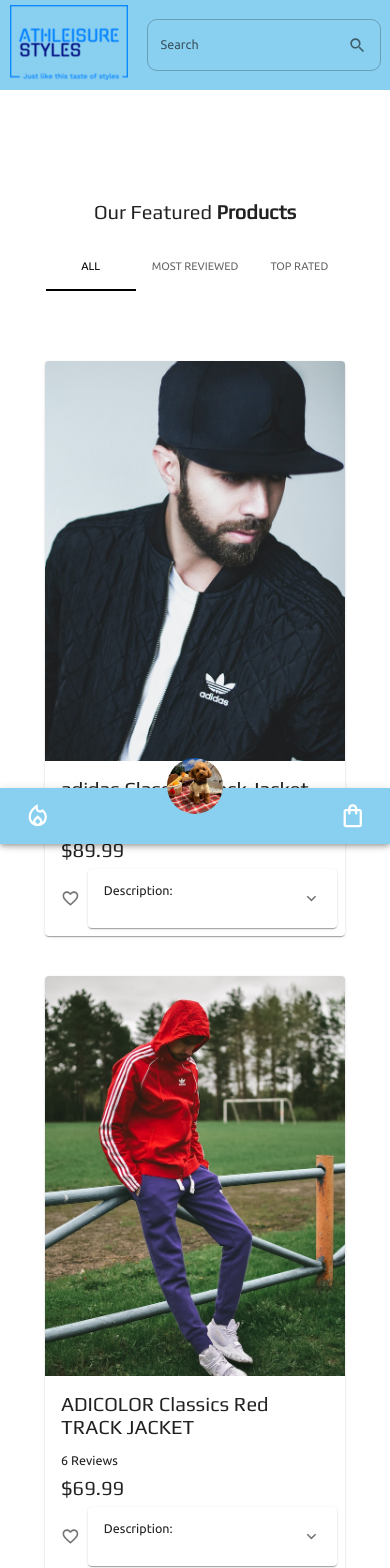
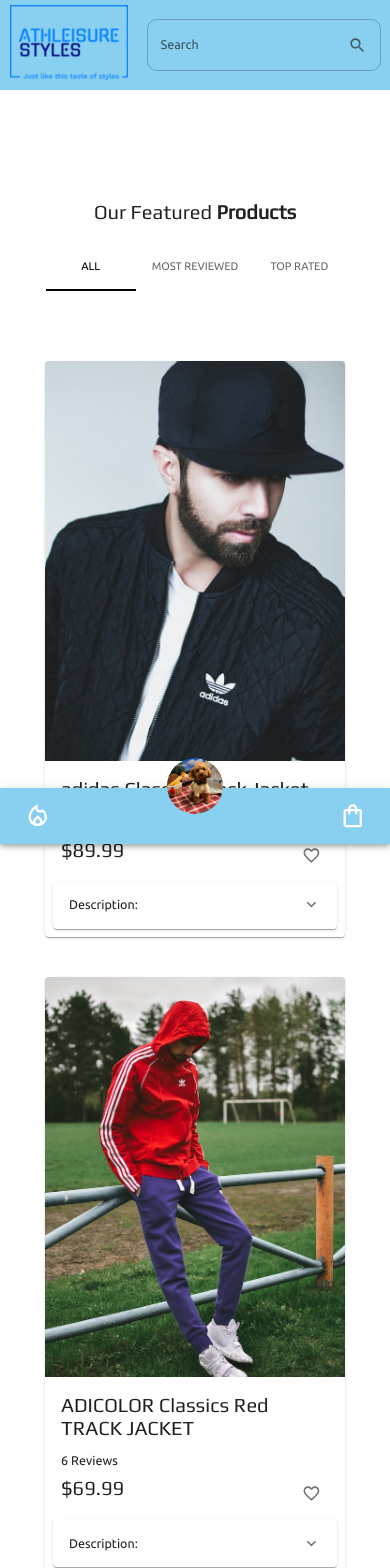
Before and after one commit to sahoooii/MERN_AthleisureStyles, a React (Create React App) app in the folder frontend/: page / in a window 390 px wide. Shown: the top 1568 px of the page. Built offline with nearby package versions, Linux system fonts and the light colour scheme.

Commit message:
Add description with accordion menu only mobile screen

```diff
--- a/frontend/src/components/HomeItems.jsx
+++ b/frontend/src/components/HomeItems.jsx
@@ -14,6 +14,8 @@ import {
 	Accordion,
 	AccordionSummary,
 	AccordionDetails,
+	ListItem,
+	useMediaQuery,
 } from '@mui/material';
 import { Link } from 'react-router-dom';
 import { FavoriteBorderOutlined } from '@mui/icons-material';
@@ -24,25 +26,9 @@ import RemoveIcon from '@mui/icons-material/Remove';
 import { shades } from '../theme';
 import products from '../product';
 
-// Open description effect
-const ExpandMore = styled((props) => {
-	const { expand, ...other } = props;
-	return <IconButton {...other} />;
-})(({ theme, expand }) => ({
-	transform: !expand ? 'rotate(0deg)' : 'rotate(180deg)',
-	marginLeft: 'auto',
-	transition: theme.transitions.create('transform', {
-		duration: theme.transitions.duration.shortest,
-	}),
-}));
-
 const HomeItems = () => {
 	const navigate = useNavigate();
-	const [expanded, setExpanded] = useState(false);
-
-	const handleExpandClick = () => {
-		setExpanded(!expanded);
-	};
+	const isNonMobile = useMediaQuery('(min-width:600px)');
 
 	return (
 		<Box
@@ -60,7 +46,7 @@ const HomeItems = () => {
 						width: 300,
 						maxWidth: '100%',
 						boxShadow: 'md',
-						position: 'relative',
+						// position: 'relative',
 					}}
 				>
 					<CardMedia
@@ -84,43 +70,33 @@ const HomeItems = () => {
 						<Typography variant='subtitle1' marginBottom='5px'>
 							{product.numReviews} Reviews
 						</Typography>
+						<Box display='flex' justifyContent='space-between'>
 							<Typography variant='h3'>${product.price}</Typography>
-					</CardContent>
-					<CardActions disableSpacing sx={{ paddingTop: '0' }}>
 							<IconButton aria-label='add to favorites'>
 								<FavoriteBorderOutlined />
 							</IconButton>
+						</Box>
+					</CardContent>
 
-						{/* <ExpandMore
-							expand={expanded}
-							onClick={handleExpandClick}
-							aria-expanded={expanded}
-							aria-label='show more'
-						>
-							<ExpandMoreIcon />
-						</ExpandMore> */}
+					{/* Only Mobile Description show up */}
+					{!isNonMobile && (
+						<CardActions disableSpacing sx={{ paddingTop: '0' }}>
 							<Accordion>
 								<AccordionSummary
-								// sx={{ display: 'flex', justifyContent: 'flex-end' }}
 									expandIcon={<ExpandMoreIcon />}
 									aria-controls='panel1a-content'
 									id={product._id}
 								>
-								<Typography paragraph>Description: </Typography>
+									<Typography paragraph sx={{ marginBottom: '0' }}>
+										Description:{' '}
+									</Typography>
 								</AccordionSummary>
-							<AccordionDetails>
+								<AccordionDetails sx={{ paddingTop: '0' }}>
 									<Typography>{product.description}</Typography>
 								</AccordionDetails>
 							</Accordion>
 						</CardActions>
-
-					{/* Description */}
-					{/* <Collapse in={expanded} timeout='auto' unmountOnExit>
-						<CardContent>
-							<Typography paragraph>Description: </Typography>
-							<Typography>{product.description}</Typography>
-						</CardContent>
-					</Collapse> */}
+					)}
 				</Card>
 			))}
 		</Box>
--- a/frontend/src/product.js
+++ b/frontend/src/product.js
@@ -4,7 +4,7 @@ const products = [
 		name: 'adidas Classics Black Jacket',
 		image: '/images/adidas/jacket/adidas-blk-jkt.jpg',
 		description:
-			' Classic adidas energy abounds through considered details including 3-Stripes down the sleeves and an embroidered Trefoil logo on the chest. Made from a comfortable cotton-polyester blend, this fresh take on a well-loved design is the perfect addition to any wardrobe.',
+			'The classic Adidas TREFOIL jacket. You can wear it anywhere you want. Just fit and unisex style',
 		brand: 'adidas',
 		category: 'Jacket',
 		price: 89.99,
@@ -17,7 +17,7 @@ const products = [
 		name: 'ADICOLOR Classics Red TRACK JACKET',
 		image: '/images/adidas/jacket/adidas-red-jkt.jpg',
 		description:
-			'This signature track jacket nails a timeless look. An embroidered Trefoil logo adds a touch of pizzazz, and the supremely soft cotton blend makes it perfect for everyday wear. With a slim fit and full zip, it gives any outfit a dash of attitude',
+			'This signature track jacket and look at the this ADICOLOR! Supremely soft cotton blend makes it perfect for everyday wear. With a slim fit and full zip, it gives any outfit a dash of attitude',
 		brand: 'adidas',
 		category: 'Jacket',
 		price: 69.99,
@@ -30,7 +30,7 @@ const products = [
 		name: 'adidas TREFOIL Gray Sweat Pants',
 		image: '/images/adidas/bottom/adidas-pants.jpg',
 		description:
-			'Reimagine comfort and step up your loungewear game with the adidas Essentials+ Reverse Material sweat pants. Crafted from a soft fleece, these pants fit close to the body but still give you enough room to move freely.',
+			'Comfort and step up your loungewear. Crafted from a soft fleece, these pants fit close to the body but still give you enough room to move freely',
 		brand: 'adidas',
 		category: 'Pants',
 		price: 59.99,
@@ -56,7 +56,7 @@ const products = [
 		name: 'ADICOLOR CREW RED Sweatshirt',
 		image: '/images/adidas/sweatshirt/adidas-res-swt.jpg',
 		description:
-			'A MINIMALIST PULLOVER WITH CLEAN, STRAIGHTFORWARD ADIDAS DNA.',
+			'A classic pullover sweatshirt. It gives you a street look. You can wear oversized or slim-fit styles',
 		brand: 'adidas',
 		category: 'Sweat Shirt',
 		price: 69.99,
@@ -69,7 +69,7 @@ const products = [
 		name: 'Adidas CLASSICS White TREFOIL TEE',
 		image: '/images/adidas/tee/adidas-wht-tee.jpg',
 		description:
-			"Refresh your casual look with a modern classic in comfortable single jersey fabric. Not too loose or too tight, it's perfect for day-to-day wear.",
+			"Refresh your casual look with a modern classic in comfortable single jersey fabric. Not too loose or too tight, it's perfect for day-to-day wear",
 		brand: 'adidas',
 		category: 'Tee',
 		price: 49.99,
@@ -82,7 +82,7 @@ const products = [
 		name: 'Adidas CLASSICS Red TREFOIL TEE',
 		image: '/images/adidas/tee/adidas-red-tee.jpg',
 		description:
-			'Refresh your casual look with a modern classic in comfortable this Tee.You can stand out with this red Tee.',
+			'Refresh your casual look with a modern classic in comfortable this Tee.You can stand out with this red Tee',
 		brand: 'adidas',
 		category: 'Tee',
 		price: 49.99,
@@ -95,7 +95,7 @@ const products = [
 		name: 'Nike Oversized White Jacket',
 		image: '/images/nike/jacket/nike-wht-jkt.jpg',
 		description:
-			'Keep cozy in this oversized faux-fur puffer. Synthetic down helps keep you warm and cozy on cold days.',
+			'Keep cozy in this oversized faux-fur puffer. Synthetic down helps keep you warm and cozy on cold days',
 		brand: 'Nike',
 		category: 'Jacket',
 		price: 109.99,
@@ -108,7 +108,7 @@ const products = [
 		name: 'Nike Sportswear Windrunner',
 		image: '/images/nike/jacket/nike-red-jkt.jpg',
 		description:
-			'The Nike Sportswear Windrunner Jacket updates our first running windbreaker with lightweight fabric made from recycled materials.',
+			'The Nike Sportswear Windrunner Jacket updates our first running windbreaker with lightweight fabric made from recycled materials',
 		brand: 'Nike',
 		category: 'Jacket',
 		price: 59.99,
@@ -121,7 +121,7 @@ const products = [
 		name: 'Nike CLASSICS Black Sweat Pants',
 		image: '/images/nike/bottom/nike-blk-pants.jpg',
 		description:
-			"Your workouts don't stop when the cool weather begins. And Designed to keep you feeling warm and comfortable.",
+			"Your workouts don't stop when the cool weather begins. And Designed to keep you feeling warm and comfortable",
 		brand: 'Nike',
 		category: 'Pants',
 		price: 79.99,
@@ -147,7 +147,7 @@ const products = [
 		name: 'Nike CLASSICS MOS Sweatshirt',
 		image: '/images/nike/sweatshirt/nike-mos-sweat.jpg',
 		description:
-			'This Sweatshirt is a perfect match with any item.Pick your go-to color combo and pair it up with your favorite sneakers.',
+			'This Sweatshirt is a perfect match with any item.Pick your go-to color combo and pair it up with your favorite sneakers',
 		brand: 'Nike',
 		category: 'Sweat Shirt',
 		price: 79.99,
@@ -160,7 +160,7 @@ const products = [
 		name: 'adidas CLASSICS Black Knit Cap',
 		image: '/images/cap/adidas-blk-knit.jpg',
 		description:
-			"Whatever the reason is cold, style, questionable hair day, there's no wrong one with this adidas beanie.",
+			"Whatever the reason is cold, style, questionable hair day, there's no wrong one with this adidas beanie",
 		brand: 'adidas',
 		category: 'Cap',
 		price: 19.99,
@@ -170,10 +170,36 @@ const products = [
 	},
 	{
 		_id: '14',
+		name: 'Columbia Basic Daily Cap',
+		image: '/images/cap/columbia-cap.jpg',
+		description:
+			'This daily cap fits any occasion and unisex style. Made from 100 % cotton and washable',
+		brand: 'Columbia',
+		category: 'Cap',
+		price: 19.99,
+		countInStock: 25,
+		rating: 4.5,
+		numReviews: 5,
+	},
+	{
+		_id: '15',
+		name: 'Supreme Denim $ Cap',
+		image: '/images/cap/supreme-cap.jpg',
+		description:
+			'Exclusive denim cap. Limit only this time. This cap is made of denim. You can enjoy the color as much as you wear it!',
+		brand: 'Supreme',
+		category: 'Cap',
+		price: 129.99,
+		countInStock: 5,
+		rating: 5.0,
+		numReviews: 3,
+	},
+	{
+		_id: '16',
 		name: 'JANSPORT Back To School Black Backpack',
 		image: '/images/backpack/jansport-bp.jpg',
 		description:
-			" Yes! It's time to Back To School!! You need a Spacious BACKPACK WITH A CLASSIC DESIGN.",
+			" Yes! It's time to Back To School!! You need a Spacious BACKPACK WITH A CLASSIC DESIGN huh?",
 		brand: 'JANSPORT',
 		category: 'Backpack',
 		price: 49.99,
@@ -182,11 +208,11 @@ const products = [
 		numReviews: 10,
 	},
 	{
-		_id: '15',
+		_id: '17',
 		name: 'KANKEN Stylish Greenish Backpack',
 		image: '/images/backpack/kanken-grey-bp.jpg',
 		description:
-			'This Stylish backpack fit anywhere. It takes you all over the world.',
+			'This Stylish backpack fit anywhere. Pack anything, and it takes you all over the world.',
 		brand: 'KANKEN',
 		category: 'Backpack',
 		price: 129.99,
@@ -195,7 +221,7 @@ const products = [
 		numReviews: 3,
 	},
 	{
-		_id: '16',
+		_id: '18',
 		name: 'adidas red  Stadium Backpack',
 		image: '/images/backpack/adidas-red-bp.jpg',
 		description:
```
Also changed, not shown: frontend/public/images/cap/supreme-cap.jpg (added). Lines whose indentation alone changed are shown as unchanged.
